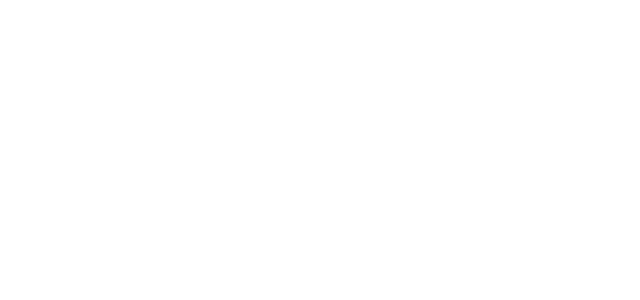
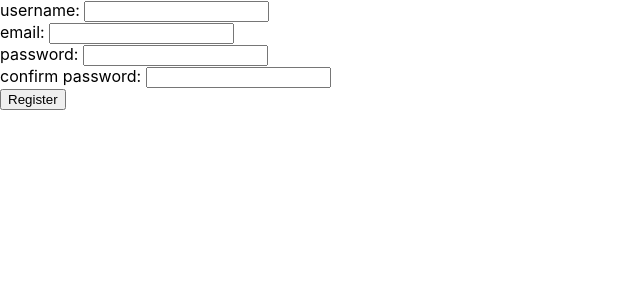
Before and after one commit to Gautam-10137/CartEase, a React (Create React App) app in the folder client/: page / in a window 1280 px wide. Shown: the top 300 px of the page, without its empty margins (0-640 px from the left). Built offline with nearby package versions, Linux system fonts and the light colour scheme.

Commit message:
Login & Registeration form complete

```diff
--- a/client/src/App.js
+++ b/client/src/App.js
@@ -1,7 +1,11 @@
+import Login from "./components/auth/Login";
+import Register from "./components/auth/Register";
+
 function App() {
   return (
     <div className="App">
 
+       <Register/>
     </div>
   );
 }
--- a/client/src/components/auth/Login.js
+++ b/client/src/components/auth/Login.js
@@ -1,10 +1,79 @@
-import React from 'react'
+import React,{useState} from 'react'
 
 const Login = () => {
+    const [formData,setFormData]=useState({
+        username:'',
+        email:'',
+        password:''
+    });
+
+    const handleInputChange=(e)=>{
+        const {name,value}=e.target;
+
+        setFormData({
+            ...formData,
+         [name]:value
+        })
+
+    }
+
+    const handleFormSubmit=async (e)=>{
+        e.preventDefault();
+
+         const response=await fetch('http://127.0.0.1:7000/api/auth/login',{
+            method:'POST',
+            headers:{
+                'Content-Type':'application/json',
+
+            },
+            body:JSON.stringify(formData)
+         });
+         const data=await response.json();
+         const token=data.token;
+         localStorage.setItem('token',token);
+         console.log(localStorage.getItem('token'));
+    }
+
   return (
-    <div>
-
-    </div>
+    <form onSubmit={handleFormSubmit}>
+      <div>
+      <label >username: </label>
+      <input
+        type='text'
+        name="username"
+        value={formData.username}
+        onChange={handleInputChange}
+        required
+      >
+      </input>
+      </div>
+      <div>
+      <label >email: </label>
+      <input
+        type='email'
+        name="email"
+        value={formData.email}
+        onChange={handleInputChange}
+        required
+      >
+      </input>
+      </div>
+      <div>
+      <label >password: </label>
+      <input
+        type='password'
+        name="password"
+        autoComplete='current-password'
+        value={formData.password}
+        onChange={handleInputChange}
+        required
+      >
+      </input>
+      </div>
+      <div>
+        <button type="submit">Login</button>
+      </div>
+    </form>
   )
 }
 
--- a/client/src/components/auth/Register.js
+++ b/client/src/components/auth/Register.js
@@ -1,9 +1,99 @@
-import React from 'react'
+import React,{useState} from 'react'
 
 const Register = () => {
-  return (
+    const [formData,setFormData]=useState({
+        username:'',
+        email:'',
+        password:'',
+        confirmPassword:''
+    });
+    const [passwordError,setPasswordError]=useState('');
+
+    const handleInputChange=(e)=>{
+        const {name,value}=e.target;
+
+        setFormData({
+            ...formData,
+         [name]:value
+        })
+        if(name==='password' || name==='confirmPassword'){
+            setPasswordError('');
+        }
+    }
+
+    const handleFormSubmit=async (e)=>{
+        e.preventDefault();
+        const username=formData.username;
+        const email=formData.email;
+        const password=formData.password;
+        const confirmPassword=formData.confirmPassword;
+        if(password!=confirmPassword){
+            setPasswordError('Password do not match');
+            return ;
+        }
+         const response=await fetch('http://127.0.0.1:7000/api/auth/register',{
+            method:'POST',
+            headers:{
+                'Content-Type':'application/json',
+            },
+            body:JSON.stringify({username,email,password})
+         });
+         const data= await response.json();
+        console.log(data);
+    }
+    return (
     <div>
-
+     <form onSubmit={handleFormSubmit}>
+      <div>
+      <label >username: </label>
+      <input
+        type='text'
+        name="username"
+        value={formData.username}
+        onChange={handleInputChange}
+        required
+      >
+      </input>
+      </div>
+      <div>
+      <label >email: </label>
+      <input
+        type='email'
+        name="email"
+        value={formData.email}
+        onChange={handleInputChange}
+        required
+      >
+      </input>
+      </div>
+      <div>
+      <label >password: </label>
+      <input
+        type='password'
+        name="password"
+        autoComplete='current-password'
+        value={formData.password}
+        onChange={handleInputChange}
+        required
+      >
+      </input>
+      </div>
+      <div>
+      <label >confirm password: </label>
+      <input
+        type='password'
+        name="confirmPassword"
+        value={formData.currentPassword}
+        onChange={handleInputChange}
+        required
+      >
+      </input>
+      </div>
+      {passwordError && <p style={{ color: 'red' }}>{passwordError}</p>}
+      <div>
+        <button type="submit">Register</button>
+      </div>
+    </form>
     </div>
   )
 }
```
Also changed, not shown: 2 other files (tests, documents, lock files or other folders).
